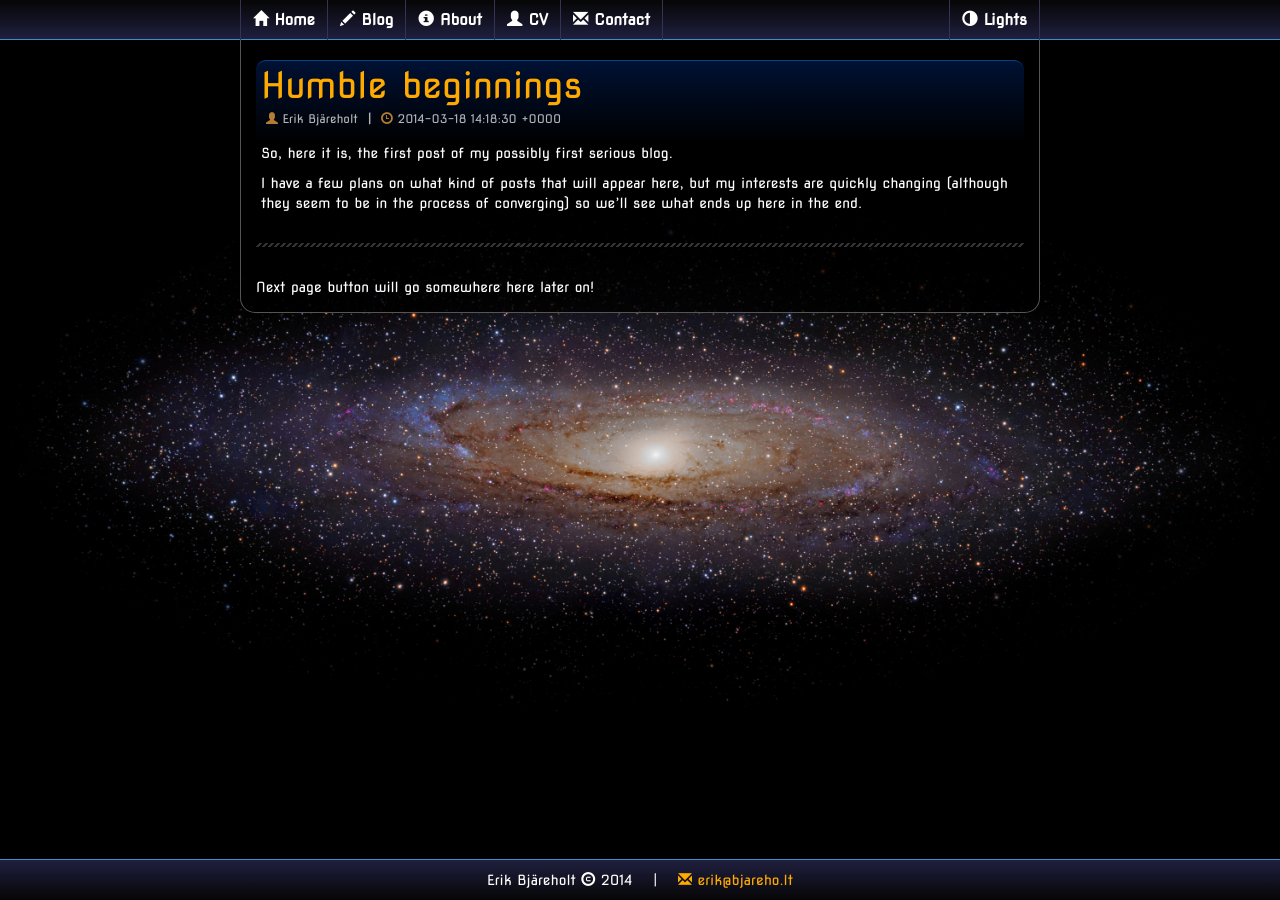
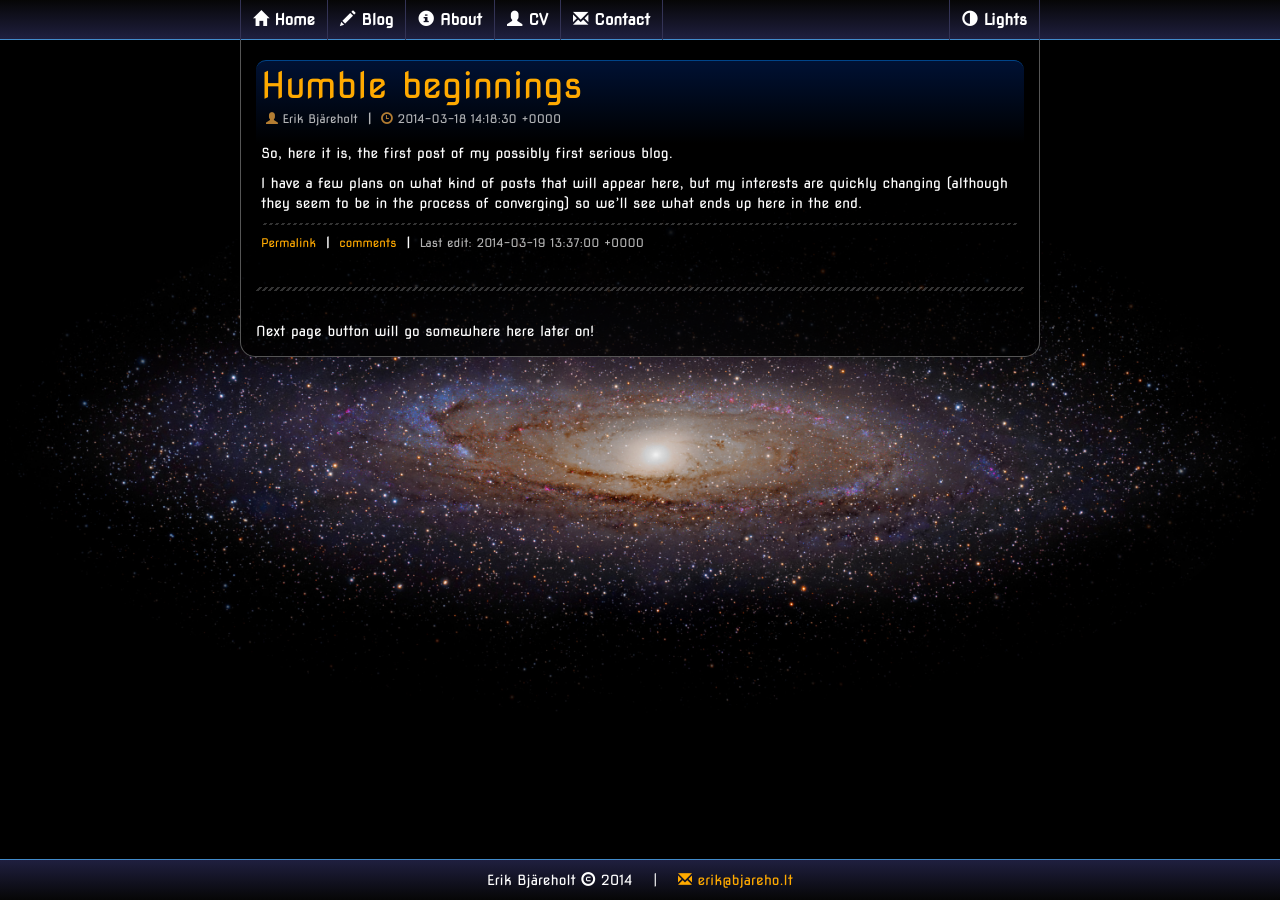
Before and after one commit to ErikBjare/ErikBjare.github.io, a Jekyll site: the page built from blog/index.html, in a window 1280 px wide. Built offline with Jekyll 4.4.1, drawn with Linux system fonts in a browser that asks for light colours; nearby versions of some CDN libraries; Markdown is read by kramdown in place of the engine named in the settings; comment, search, counter and statistics services are not loaded.

Commit message:
Added Disqus comments, lots of fixes

```diff
--- a/_config.yml
+++ b/_config.yml
@@ -1,3 +1,4 @@
 name: Erik.Bjareho.lt
 markdown: redcarpet
 pygments: true
+permalink: /blog/:year/:month/:day/:title
--- a/_includes/post.html
+++ b/_includes/post.html
@@ -5,7 +5,7 @@
         <p class="post-meta">
             {% if page.author %}
                 <span class="glyphicon glyphicon-user" style="color: #FFB042"></span>
-                {{ page.author }} <span style="font-weight: bold; margin: 0 5px 0 5px;">|</span>
+                {{ page.author }} <span class="separator">|</span>
             {% endif %}
             <span class="glyphicon glyphicon-time" style="color: #FFB042;"></span>
             {{ page.date }}
@@ -15,4 +15,48 @@
     <div class="post-content">
         {{ include.content }}
     </div>
+
+    <hr style="margin: 5px; height: 2px;">
+
+    <div style="padding: 5px; font-size: 0.85em;">
+        <div {% if include.fullpage %}style="border: solid rgba(255,255,255,0.2); border-width: 0 0 1px 0; padding-bottom: 10px;"{% endif %}>
+            <a href="{{ page.url }}">Permalink</a>
+            {% if include.fullpage != true %}
+                <span class="separator"> | </span>
+                <a href="{{ page.url }}#disqus_thread">comments</a>
+                <script type="text/javascript">
+                    /* * * CONFIGURATION VARIABLES: EDIT BEFORE PASTING INTO YOUR WEBPAGE * * */
+                    var disqus_shortname = 'erikbjareholt'; // required: replace example with your forum shortname
+
+                    /* * * DON'T EDIT BELOW THIS LINE * * */
+                    (function () {
+                        var s = document.createElement('script'); s.async = true;
+                        s.type = 'text/javascript';
+                        s.src = '//' + disqus_shortname + '.disqus.com/count.js';
+                        (document.getElementsByTagName('HEAD')[0] || document.getElementsByTagName('BODY')[0]).appendChild(s);
+                    }());
+                </script>
+            {% endif %}
+            {% if page.edited %}
+                <span class="separator"> | </span>
+                <span style="opacity: 0.7;">Last edit: {{ page.edited }}</span>
+            {% endif %}
+        </div>
+
+        {% if include.fullpage %}
+            <div id="disqus_thread"></div>
+            <script type="text/javascript">
+                /* * * CONFIGURATION VARIABLES: EDIT BEFORE PASTING INTO YOUR WEBPAGE * * */
+                var disqus_shortname = 'erikbjareholt'; // required: replace example with your forum shortname
+
+                /* * * DON'T EDIT BELOW THIS LINE * * */
+                (function() {
+                    var dsq = document.createElement('script'); dsq.type = 'text/javascript'; dsq.async = true;
+                    dsq.src = '//' + disqus_shortname + '.disqus.com/embed.js';
+                    (document.getElementsByTagName('head')[0] || document.getElementsByTagName('body')[0]).appendChild(dsq);
+                })();
+            </script>
+            <noscript>Please enable JavaScript to view the <a href="http://disqus.com/?ref_noscript">comments powered by Disqus.</a></noscript>
+        {% endif %}
+    </div>
 </div>
--- a/_layouts/post.html
+++ b/_layouts/post.html
@@ -2,4 +2,4 @@
 layout: main
 ---
 
-{% include post.html content=content %}
+{% include post.html content=content fullpage=true %}
--- a/_posts/2014-03-18-humble-beginnings.md
+++ b/_posts/2014-03-18-humble-beginnings.md
@@ -2,8 +2,9 @@
 layout: post
 title:  "Humble beginnings"
 date:   2014-03-18 14:18:30
+edited: 2014-03-19 13:37:00
 author: Erik Bj&auml;reholt
-categories: blog
+categories:
 ---
 
 So, here it is, the first post of my possibly first serious blog.
--- a/css/style.css
+++ b/css/style.css
@@ -56,6 +56,11 @@
     background: rgba(0, 0, 0, 0.8);
     border: 1px solid #555;
     border-radius: 5px;
+}
+
+.separator {
+    font-weight: bold;
+    margin: 0 5px 0 5px;
 }
 
 .post {
--- a/index.html
+++ b/index.html
@@ -9,7 +9,7 @@
             <ul>
                 <li><a href="https://www.linkedin.com/in/erikbjareholt">LinkedIn</a></li>
                 <li><a href="https://www.facebook.com/erik.bjareholt">Facebook</a></li>
-                <li><a href="https://plus.google.com/+ErikBj&auml;reholt?rel=author">Google+</a></li>
+                <li><a href="https://plus.google.com/+ErikBj&auml;reholt">Google+</a></li>
                 <li><a href="https://twitter.com/ErikBjareholt">Twitter</a></li>
                 <li><a href="https://github.com/ErikBjare">GitHub</a></li>
                 <li><a href="https://stackexchange.com/users/936491/erb?tab=accounts">StackExchange</a></li>
```
Also changed, not shown: _drafts/2014-03-18-testing.md (+1 -1 lines), _drafts/2014-03-18-welcome-to-jekyll.md (+1 -1 lines).
